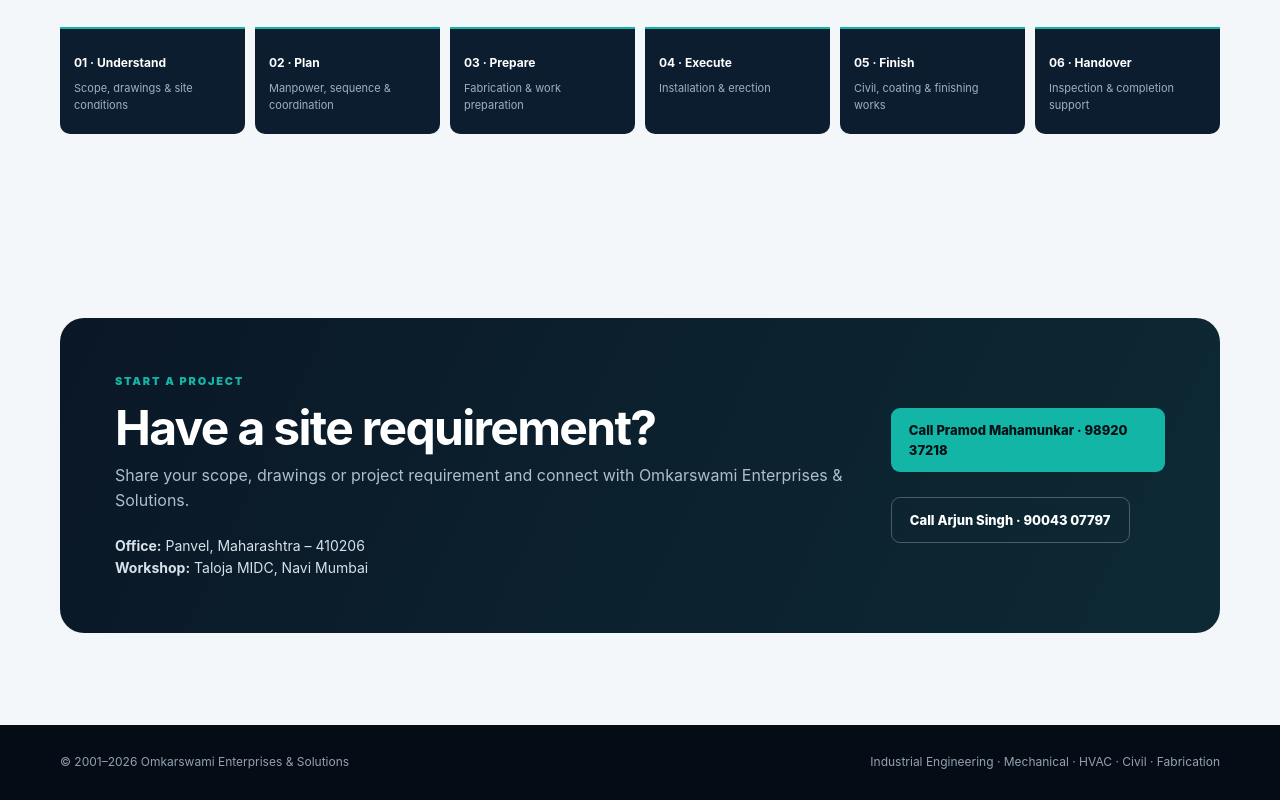
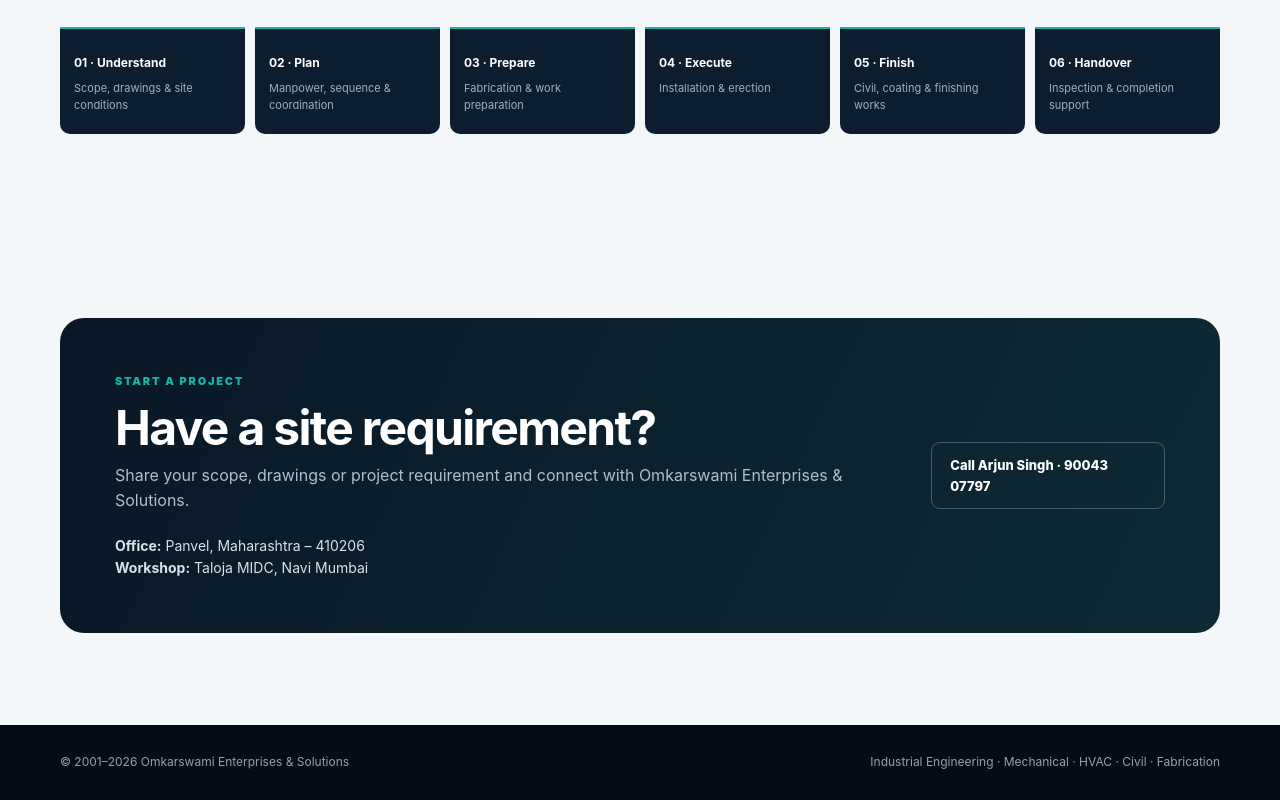
Before and after one commit to Khushipm/omkarswami-enterprises-solution-website-56, a plain HTML site: page index.html in a window 1280 px wide. Shown: the part 2840-3640 px from the top of the page. Drawn offline with Linux system fonts and the light colour scheme.

Commit message:
Remove contact link for Pramod Mahamunkar

```diff
--- a/index.html
+++ b/index.html
@@ -134,7 +134,7 @@
   <div><div class="kicker">Start a project</div><h2>Have a site requirement?</h2>
   <p>Share your scope, drawings or project requirement and connect with Omkarswami Enterprises & Solutions.</p>
   <div class="address"><b>Office:</b> Panvel, Maharashtra – 410206<br><b>Workshop:</b> Taloja MIDC, Navi Mumbai</div></div>
-  <div><a class="btn btn-primary" href="tel:+919892037218">Call Pramod Mahamunkar · 98920 37218</a><br><br>
+
   <a class="btn btn-outline" href="tel:+919004307797">Call Arjun Singh · 90043 07797</a></div>
 </div></div></section>
 
```
